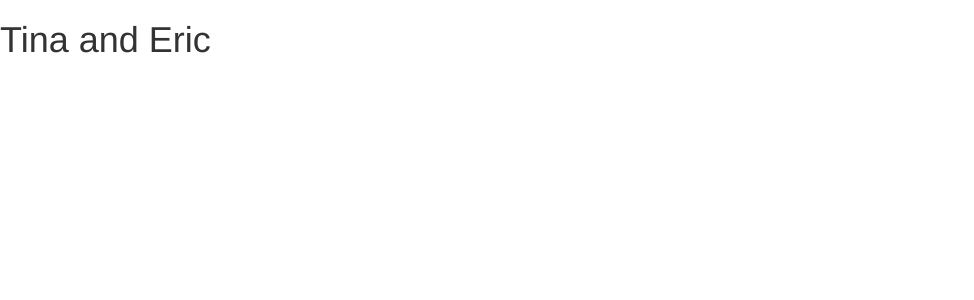
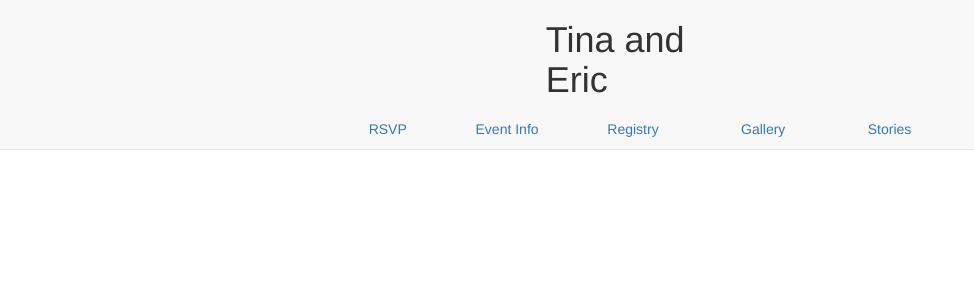
Before and after one commit to tinawen/tinaanderic, a Flask app: page /event in a window 1280 px wide. Shown: the top 300 px of the page, without its empty margins (0-974 px from the left). Run offline with Flask 2, Linux system fonts and the light colour scheme; some libraries are stand-ins or nearby versions.

Commit message:
add nav bar, links not functional yet

```diff
--- /dev/null
+++ b/templates/index.jinja2
@@ -0,0 +1,4 @@
+{% extends "nav.jinja2" %}
+{% block content %}
+
+{% endblock %}
--- a/templates/nav.jinja2
+++ b/templates/nav.jinja2
@@ -13,6 +13,30 @@
     <script src="{{ url_for('static', filename='js/bootstrap.min.js') }}"></script>
 
     <div class="container">
+      <nav class="navbar navbar-default navbar-fixed-top" role="navigation">
+	<div class="row">
+	  <div class="col-md-5"></div>
+	  <div class="col-md-2">
+	    <h1>Tina and Eric</h1>
+	  </div>
+	  <div class="col-md-5"></div>
+	</div>
+	<div class="row">
+	  <div class="col-md-3"></div>
+	  <div class="col-md-6">
+	    <div id="navbar" class="navbar-collapse collapse">
+	      <ul class="nav nav-justified">
+		<li><a href="#">RSVP</a></li>
+		<li><a href="#">Event Info</a></li>
+		<li><a href="#">Registry</a></li>
+		<li><a href="#">Gallery</a></li>
+		<li><a href="#">Stories</a></li>
+              </ul>
+	    </div>
+	  </div>
+	  <div class="col-md-3"></div>
+	</div>
+      </nav>
       {% block content %}{% endblock %}
     </div>
   </body>
```
